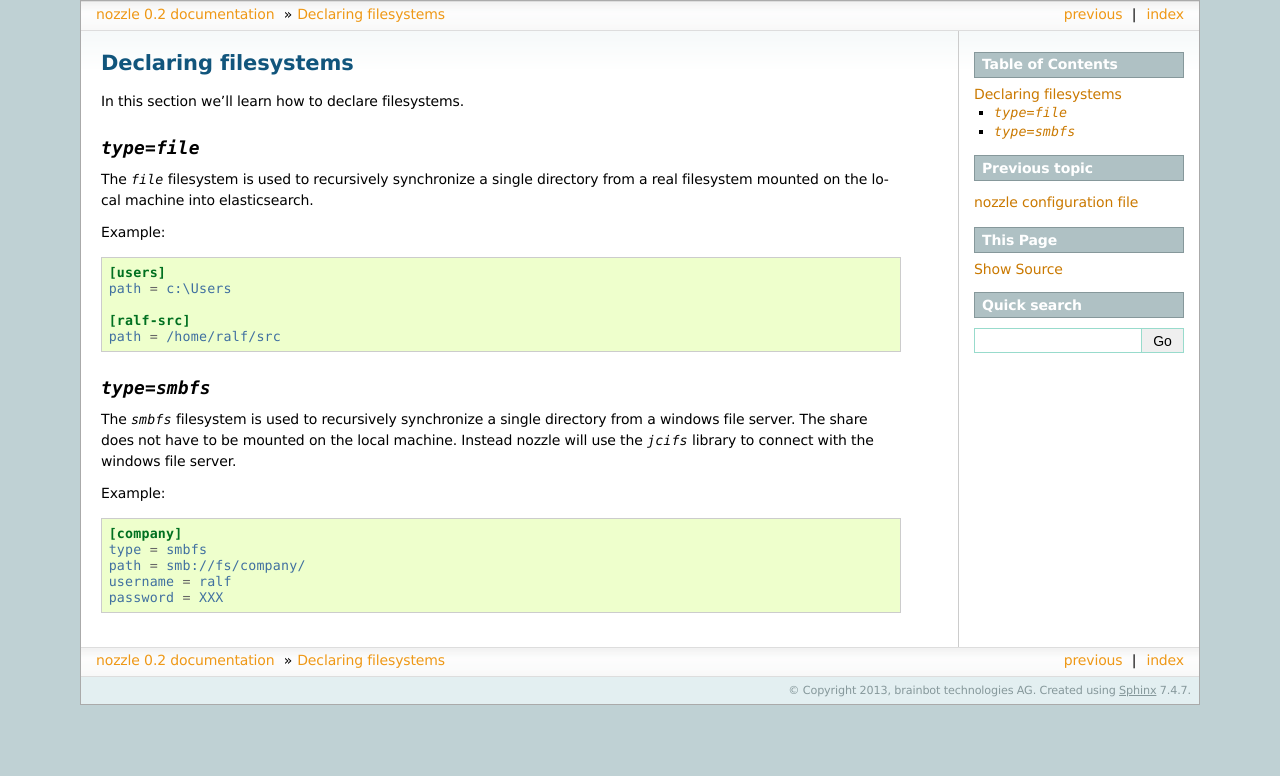
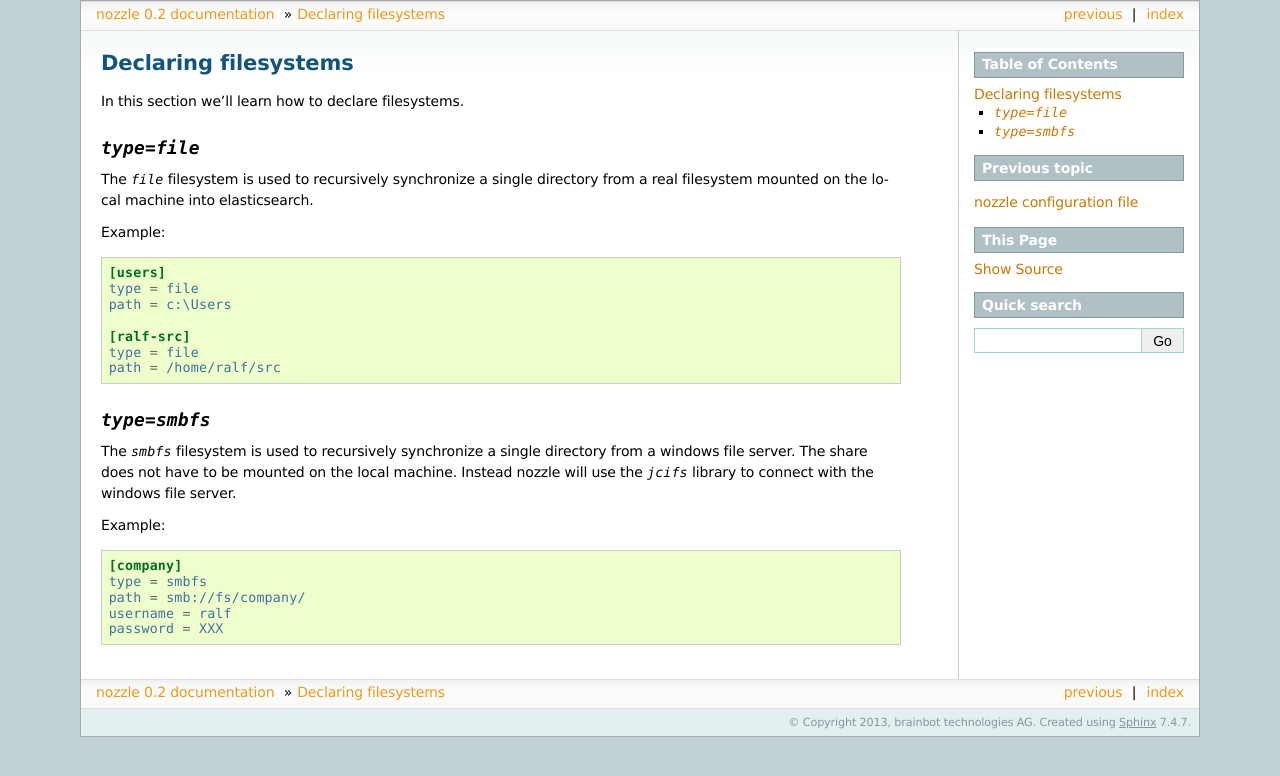
Before and after one commit to brainbot-com/es-nozzle, a Sphinx documentation site: the page built from doc/filesystem.rst, in a window 1280 px wide. Shown: the top 776 px of the page. Built offline with Sphinx 7.4.7, drawn with Linux system fonts in a browser that asks for light colours.

Commit message:
fix documentation, type=file is now required

```diff
--- a/doc/filesystem.rst
+++ b/doc/filesystem.rst
@@ -13,9 +13,11 @@ Example:
 .. code-block:: ini
 
     [users]
+    type = file
     path = c:\Users
 
     [ralf-src]
+    type = file
     path = /home/ralf/src
 
 
```
